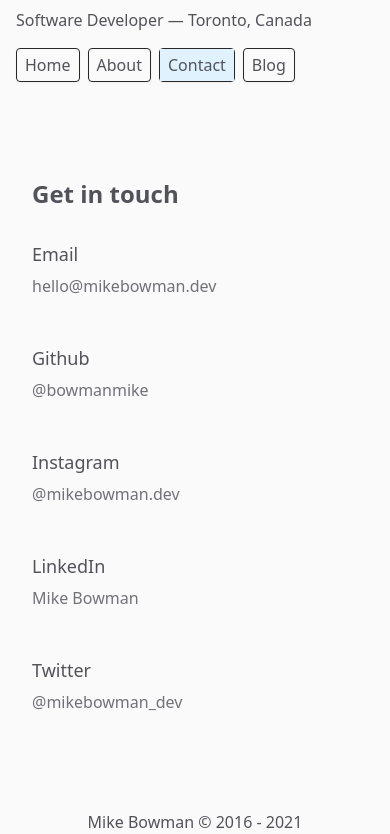
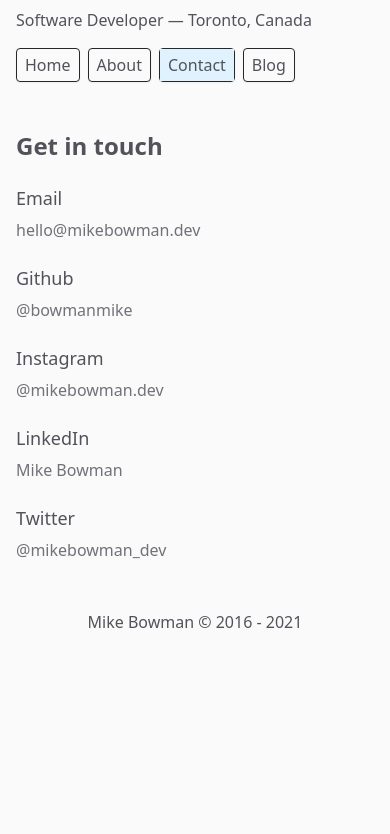
Before and after one commit to bowmanmike/bowmanmike.com, a Gatsby site: page /contact in a window 390 px wide. Shown: the part 76-910 px from the top of the page. After the commit the page ends 844 px from the top, so only its background shows below. Built offline with nearby package versions, Linux system fonts and the light colour scheme; Gatsby itself is replaced by a stand-in of ours.

Commit message:
Tweak spacing on contact page

```diff
--- a/src/pages/contact.js
+++ b/src/pages/contact.js
@@ -5,11 +5,11 @@ import Seo from '../components/Seo';
 const ContactPage = () => (
   <div>
     <Seo title="Contact" />
-    <div className="max-w-7xl mx-auto py-16 px-4 sm:px-6 lg:py-24 lg:px-8">
+    <div className="max-w-7xl mx-auto py-4 lg:py-24 lg:px-8">
       <div>
         <div className="lg:grid lg:grid-cols-3 lg:gap-8">
           <h2 className="text-2xl font-bold">Get in touch</h2>
-          <div className="mt-8 grid grid-cols-1 gap-12 sm:grid-cols-2 sm:gap-x-8 sm:gap-y-12 lg:mt-0 lg:col-span-2">
+          <div className="mt-6 grid grid-cols-1 gap-6 sm:grid-cols-2 sm:gap-x-8 sm:gap-y-12 lg:mt-0 lg:col-span-2">
             <div>
               <h3 className="text-lg leading-6 font-medium">Email</h3>
               <dl className="mt-2 text-base text-gray-500">
```
